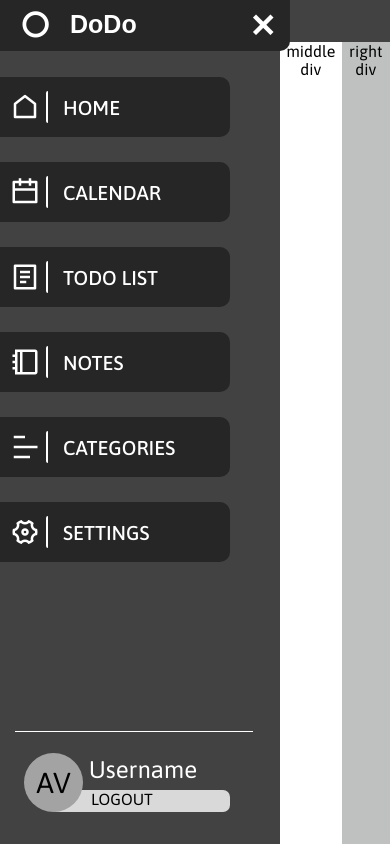
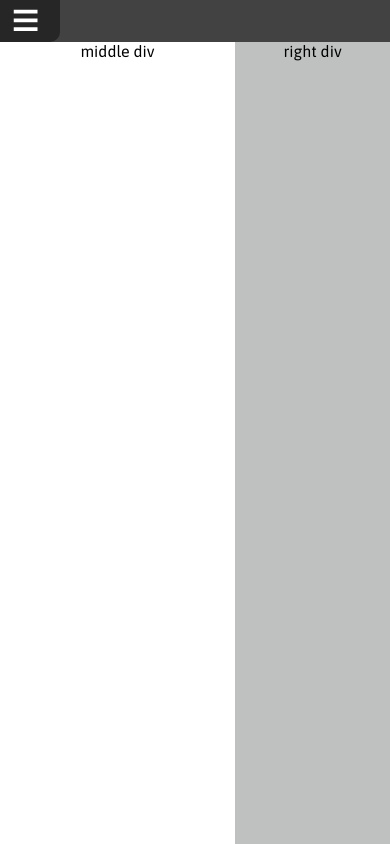
Before and after one commit to akai-org/akaitodo-frontend, a React (Create React App) app: page / in a window 390 px wide. Built offline with nearby package versions, Linux system fonts and the light colour scheme.

Commit message:
redesign part 3

```diff
--- a/src/components/NavBar.js
+++ b/src/components/NavBar.js
@@ -5,24 +5,46 @@ import "../styles/App.scss";
 import "../styles/NavBar.scss";
 
 function NavBar() {
-  const [click, setClick] = useState(false);
+  // 1 - without menu (class 'hide'), 2 - short menu (class 'short'), 3 - full menu (without additional class)
+  const [click, setClick] = useState(3);
+  let switchIcon = "ri-close-fill";
 
-  const handleclick = () => setClick(!click);
+  const handleClick = () => {
+    if (click === 3 && window.innerWidth <= 768) setClick(1);
+    else if (click === 3 && window.innerWidth > 768) setClick(2);
+    else setClick(3);
+  };
 
-  const closeMobileMenu = () => {
-    if (window.innerWidth <= 900) setClick(true);
+  const closeMobile = () => {
+    if (window.innerWidth < 768) setClick(1);
+    else if (window.innerWidth < 1024) setClick(2);
   };
 
   const mobileMenu = () => {
-    if (window.innerWidth <= 1024) {
-      setClick(true);
+    if (window.innerWidth >= 1024) {
+      setClick(3);
+    } else if (window.innerWidth >= 768) {
+      setClick(2);
     } else {
-      setClick(false);
+      setClick(1);
     }
-    if (window.innerHeight <= 690) {
-      setClick(true);
-    } else {
-      setClick(false);
+  };
+
+  //Navbar modes
+  const switchClassNames = (clsname) => {
+    switch (click) {
+      case 1:
+        switchIcon = "ri-menu-fill";
+        return `${clsname} hide`;
+      case 2:
+        switchIcon = "ri-menu-fill";
+        return `${clsname} short`;
+      case 3:
+        switchIcon = "ri-close-fill";
+        return `${clsname}`;
+      default:
+        console.log("Fail switching class");
+        return `${clsname}`;
     }
   };
 
@@ -35,57 +57,39 @@ function NavBar() {
   return (
     <>
       <div className="navbar-top">
-        <div className={click ? "upper-container hide" : "upper-container"}>
-          <div className={click ? "logo-container hide" : "logo-container"}>
-            <Link
-              to="/"
-              className={click ? "logo-image-link hide" : "logo-image-link"}
-            >
-              <div className={click ? "logo-image hide" : "logo-image"}>
-                {" "}
-                <i className="ri-checkbox-blank-circle-line"></i>{" "}
+        <div className={switchClassNames("upper-container")}>
+          <div className={switchClassNames("logo-container")}>
+            <Link to="/" className={switchClassNames("logo-image-link")}>
+              <div className={switchClassNames("logo-image")}>
+                <i className="ri-checkbox-blank-circle-line"></i>
               </div>
             </Link>
             <Link to="/">
-              <div className={click ? "logo-app-name hide" : "logo-app-name"}>
-                DoDo
-              </div>
+              <div className={switchClassNames("logo-app-name")}>DoDo</div>
             </Link>
           </div>
 
-          <div
-            className={click ? "menu-icon hide" : "menu-icon"}
-            onClick={handleclick}
-          >
-            <i className={click ? "ri-menu-fill" : "ri-close-fill"}></i>
+          <div className={switchClassNames("menu-icon")} onClick={handleClick}>
+            <i className={switchIcon}></i>
           </div>
         </div>
       </div>
 
-      <nav className={click ? "navbar-side hide" : "navbar-side"}>
-        <div className={click ? "menu-container hide" : "menu-container"}>
-          <ul className={click ? "menu-list hide" : "menu-list"}>
+      <nav className={switchClassNames("navbar-side")}>
+        <div className={switchClassNames("menu-container")}>
+          <ul className={switchClassNames("menu-list")}>
             {NavBarData.map((item, index) => {
               return (
-                <li
-                  key={index}
-                  className={click ? "menu-item hide" : "menu-item"}
-                >
+                <li key={index} className={switchClassNames("menu-item")}>
                   <Link
                     to={item.link}
-                    className={click ? "menu-link hide" : "menu-link"}
-                    onClick={closeMobileMenu}
+                    className={switchClassNames("menu-link")}
+                    onClick={closeMobile}
                   >
-                    <div
-                      className={
-                        click ? "menu-link-icon hide" : "menu-link-icon"
-                      }
-                    >
+                    <div className={switchClassNames("menu-link-icon")}>
                       <i className={item.icon}></i>
                     </div>
-                    <div
-                      className={click ? "menu-link-tag hide" : "menu-link-tag"}
-                    >
+                    <div className={switchClassNames("menu-link-tag")}>
                       {item.name}
                     </div>
                   </Link>
@@ -94,33 +98,16 @@ function NavBar() {
             })}
           </ul>
         </div>
-        {click ? (
-          <div className={click ? "user-container hide" : "user-container"}>
-            <div className="user-logo">AV</div>
+
+        <div className={switchClassNames("user-container")}>
+          <div className="user-logo">AV</div>
+          <div className={switchClassNames("logout-background")}></div>
+          <div className={switchClassNames("logout-background-snippet")}></div>
+          <div className={switchClassNames("user-info-container")}>
+            <div className="user-name">Username</div>
+            <div className="user-logout">Logout</div>
           </div>
-        ) : (
-          <div className={click ? "user-container hide" : "user-container"}>
-            <div className="user-logo">AV</div>
-            <div
-              className={click ? "logout-background hide" : "logout-background"}
-            ></div>
-            <div
-              className={
-                click
-                  ? "logout-background-snippet hide"
-                  : "logout-background-snippet"
-              }
-            ></div>
-            <div
-              className={
-                click ? "user-info-container hide" : "user-info-container"
-              }
-            >
-              <div className="user-name">Username</div>
-              <div className="user-logout">Logout</div>
-            </div>
-          </div>
-        )}
+        </div>
       </nav>
     </>
   );
--- a/src/styles/NavBar.scss
+++ b/src/styles/NavBar.scss
@@ -1,7 +1,6 @@
 //@use "varsmodule" as *;
 
 // MAIN AND UP STYLE
-
 .navbar-top {
   display: flex;
   flex-direction: row;
@@ -19,7 +18,7 @@
   justify-content: space-between;
   background-color: var(--third-color);
   border-bottom-right-radius: 10px;
-  transition: 0.5s;
+  //transition: 0.5s;
   font-weight: 600;
 }
 
@@ -52,14 +51,14 @@
   display: flex;
   justify-content: space-between;
   flex-direction: column;
-  flex-grow: 300px;
   background-color: var(--primary-color);
-  transition: 0.5s;
+  //transition: 0.5s;
 }
 
-// HIDE MENU
-.hide {
-  transition: 0.5s;
+// SHORT MENU
+.short {
+  //transition: 0.5s;
+
   &.navbar-side {
     width: 80px;
     //background-color: var(--basebg-color);
@@ -69,7 +68,7 @@
   &.upper-container {
     width: 90px;
     gap: 0;
-    justify-content: space-around;
+    justify-content: center;
   }
 
   &.menu-icon {
@@ -81,7 +80,7 @@
   }
 
   &.logo-image {
-    margin: 0;
+    display: none;
   }
 
   &.menu-item {
@@ -110,6 +109,35 @@
 
   &.user-container::before {
     width: 0%;
+  }
+}
+
+// HIDE MENU
+.hide {
+  //transition: 0.5s;
+
+  &.navbar-side {
+    position: fixed;
+    left: -280px;
+  }
+
+  &.upper-container {
+    width: 60px;
+    height: 5vh;
+    gap: 0;
+    justify-content: center;
+  }
+
+  &.menu-icon {
+    font-size: 30px;
+  }
+
+  &.logo-app-name {
+    display: none;
+  }
+
+  &.logo-image {
+    display: none;
   }
 }
 
@@ -215,6 +243,7 @@
   position: relative;
   padding-left: 1.5rem;
   margin-bottom: 2rem;
+  justify-content: flex-start;
 }
 
 .user-container::before {
@@ -260,20 +289,20 @@
 
 .logout-background {
   background-color: var(--lightgray-color);
-  display: block;
-  width: 180px;
+  width: 160px;
   height: 1.4rem;
   position: absolute;
-  bottom: 0px;
-  right: 50px;
+  bottom: 0;
+  left: 55px;
   border-radius: 7px;
+  z-index: 1;
 }
 
 .logout-background-snippet {
   background-color: var(--darkgray-color);
   display: block;
   height: 1.4rem;
-  width: 20px;
+  width: 30px;
   position: absolute;
   bottom: 0px;
   right: 42px;
@@ -281,15 +310,23 @@
   border-top-right-radius: 7px;
 }
 
-.logout-background-snippet {
-  background-color: darkgray;
-  display: block;
-  z-index: -2;
-  height: 1.4rem;
-  width: 20px;
-  position: absolute;
-  bottom: 0px;
-  right: 42px;
-  border-bottom-right-radius: 7px;
-  border-top-right-radius: 7px;
+//OVERLAY -> IF MOBILE
+@media screen and (max-width: 768px) {
+  .navbar-side {
+    position: fixed;
+    top: 5vh;
+  }
+
+  .upper-container {
+    height: 6vh;
+    width: 240px;
+  }
+
+  .navbar-side {
+    width: 240px;
+  }
+
+  .menu-item {
+    width: 200px;
+  }
 }
```
